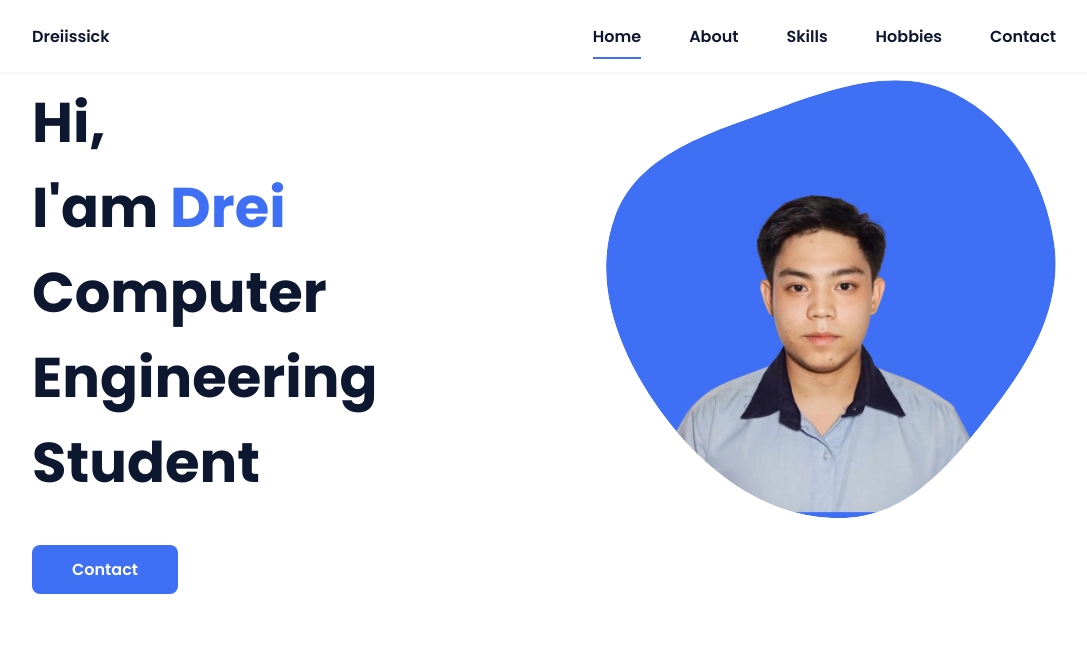
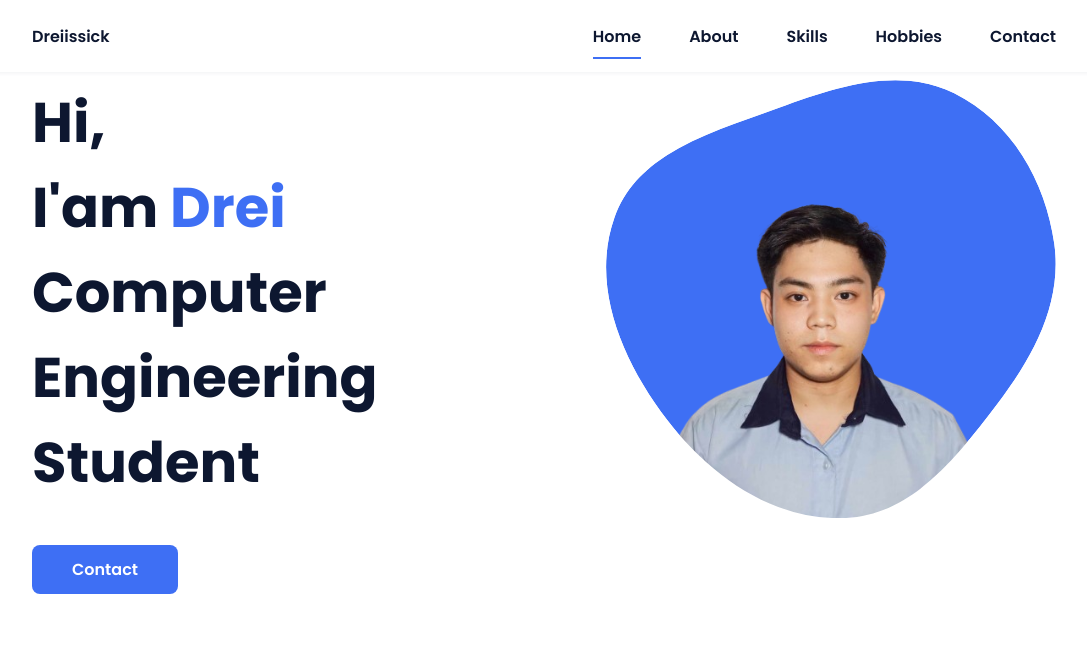
Before and after one commit to dreiissick/PORTFOLIO., a plain HTML site: page index.html in a window 1280 px wide. Shown: the top 652 px of the page, without its empty margins (96-1183 px from the left). Drawn offline with nearby package versions, Linux system fonts and the light colour scheme.

Commit message:
Update index.html

```diff
--- a/index.html
+++ b/index.html
@@ -63,7 +63,7 @@
                         </mask>
                         <g mask="url(#mask0)">
                             <path d="M9.19024 145.964C34.0253 76.5814 114.865 54.7299 184.111 29.4823C245.804 6.98884 311.86 -14.9503 370.735 14.143C431.207 44.026 467.948 107.508 477.191 174.311C485.897 237.229 454.931 294.377 416.506 344.954C373.74 401.245 326.068 462.801 255.442 466.189C179.416 469.835 111.552 422.137 65.1576 361.805C17.4835 299.81 -17.1617 219.583 9.19024 145.964Z"/>
-                            <image class="home__blob-img" x="0" y="10" href="mewb.png"/>
+                            <image class="home__blob-img" x="0" y="20" href="mewb.png"/>
                         </g>
                     </svg>
                 </div>
```
